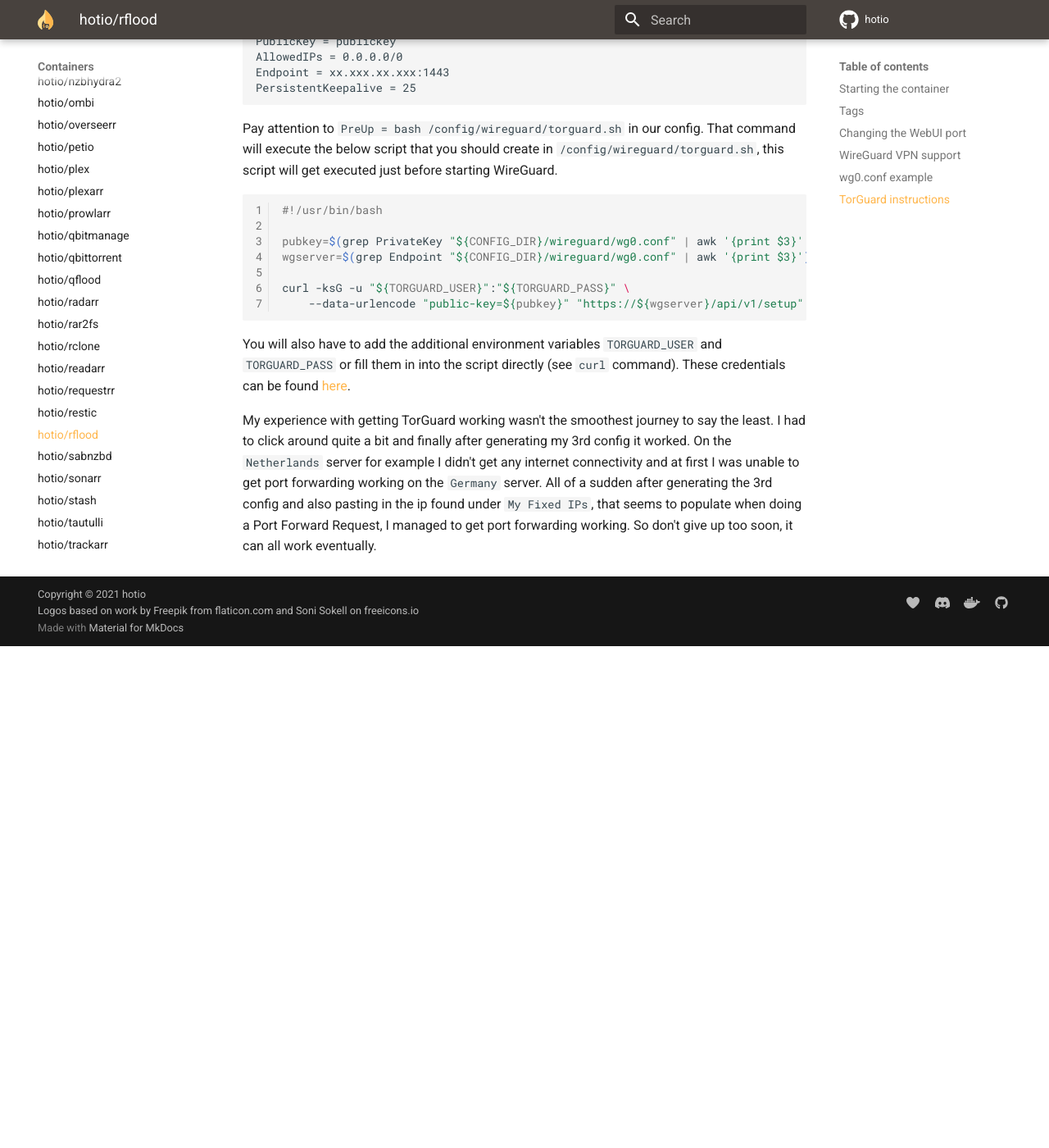
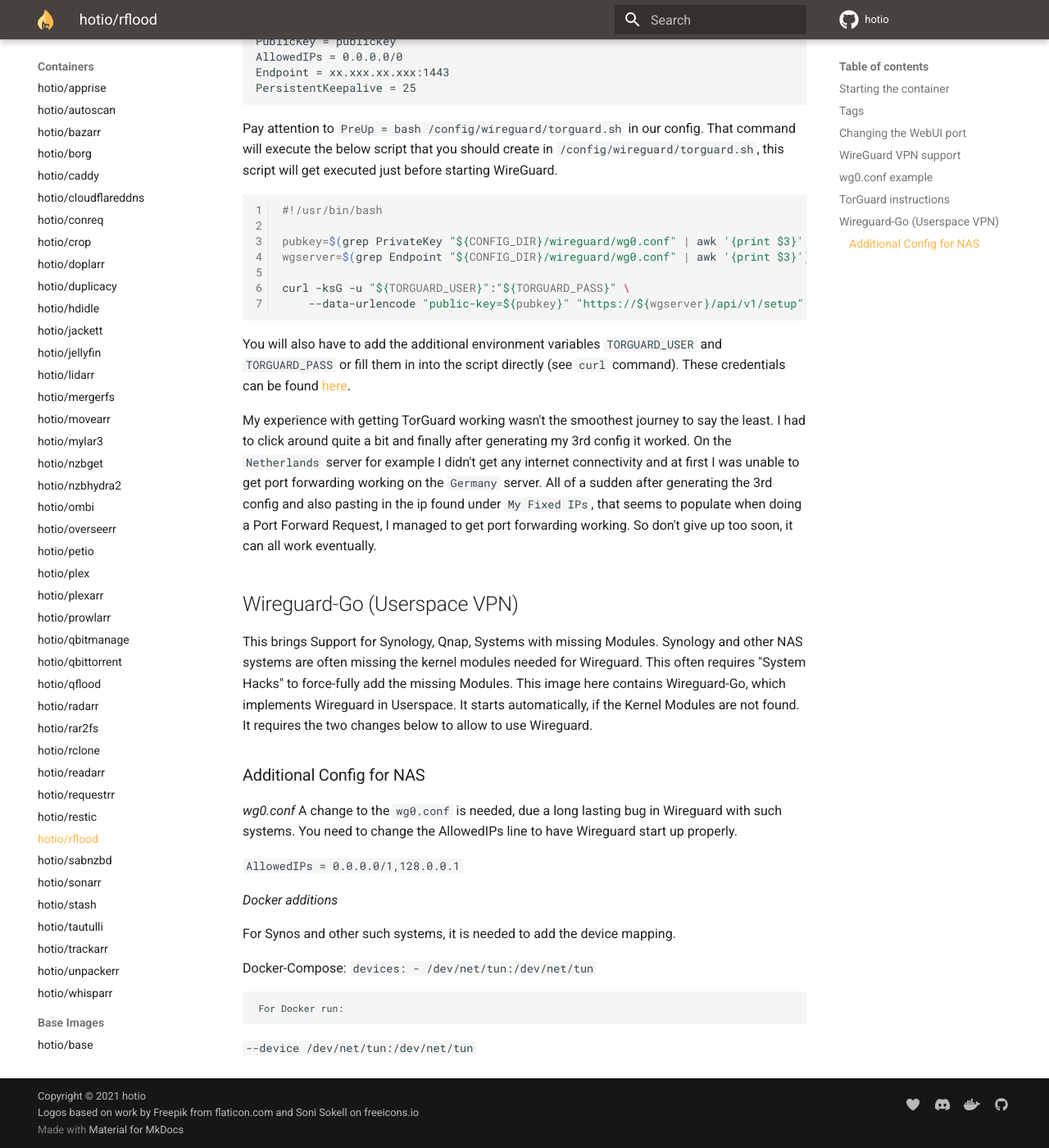
Before and after one commit to hotio/website, an MkDocs documentation site: the page built from docs/containers/rflood.md, in a window 1280 px wide and 1400 px high, scrolled down 3135 px. Shown: the whole window at 82% size. Built offline with MkDocs 1.6.1 and Material for MkDocs 9.7.7, drawn with Linux system fonts in a browser that asks for light colours; before the commit the page ends 3923 px from its top, so only the background shows below that.

Commit message:
Add wireguard-go to container description

```diff
--- a/docs/containers/rflood.md
+++ b/docs/containers/rflood.md
@@ -120,3 +120,5 @@
 Under certain circumstances it's required to run the WebUI on a different internal port, you can do that by modifying the environment variable `WEBUI_PORTS` accordingly. It should be in the format `xxxx/tcp,xxxx/udp`, take a look at the default with `docker logs` (variable is printed at container start) or `docker inspect`.
 
 --8<-- "includes/wireguard.md"
+
+--8<-- "includes/wireguard-go.md"
```
